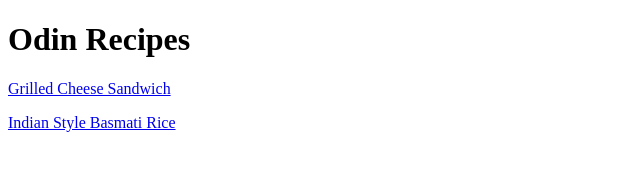
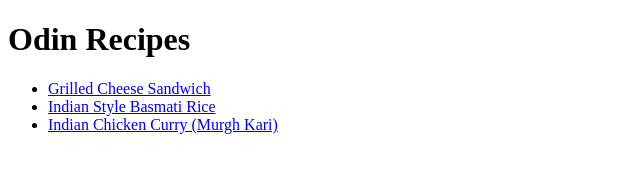
Before and after one commit to RAnmol3061/odin-recipes, a plain HTML site: page index.html in a window 1280 px wide. Shown: the whole page, without its empty margins (0-640 px from the left). Drawn offline with Linux system fonts and the light colour scheme.

Commit message:
Changed layout to use unordered list

```diff
--- a/index.html
+++ b/index.html
@@ -6,7 +6,10 @@
     </head>
     <body>
         <h1>Odin Recipes</h1>
-        <p><a href="recipes/grilled-cheese-sandwich.html">Grilled Cheese Sandwich</a><p>
-        <p><a href="recipes/isbr.html">Indian Style Basmati Rice</a></p>
-    </body>
+        <ul>
+            <li><a href="recipes/grilled-cheese-sandwich.html">Grilled Cheese Sandwich</a></li>
+            <li><a href="recipes/isbr.html">Indian Style Basmati Rice</a></li>
+            <li><a href="recipes/iccmk.html">Indian Chicken Curry (Murgh Kari)</a></li>
+        </ul>
+        </body>
 </html>
```
